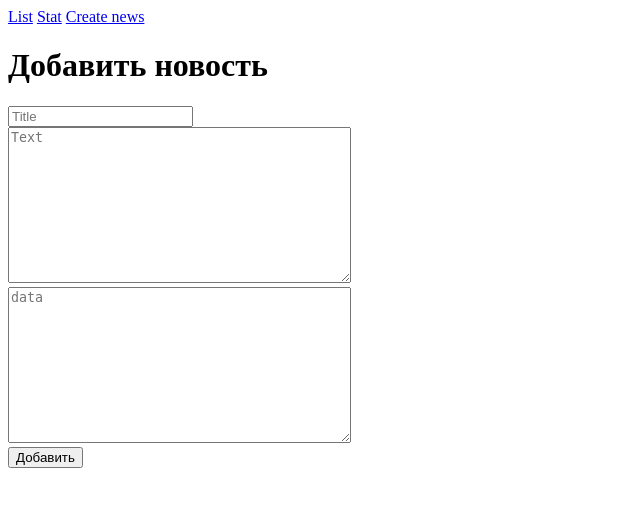
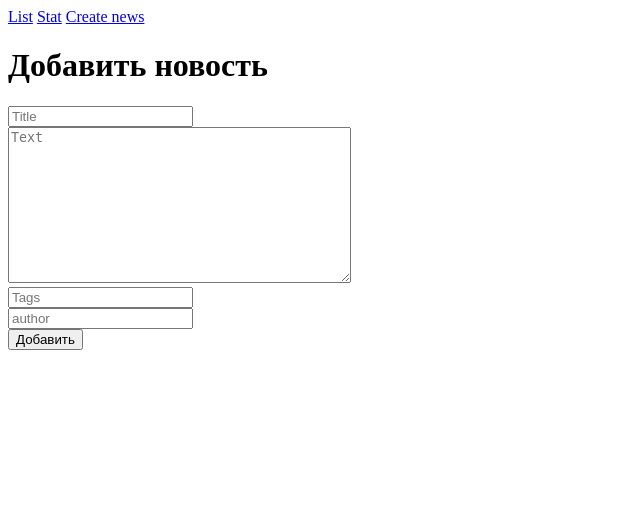
Before and after one commit to mishakolyvanov/NEWS_site, a Django app: page /NewsApp/create in a window 1280 px wide. Shown: the top 507 px of the page, without its empty margins (0-640 px from the left). Run offline with Django 3.2, Linux system fonts and the light colour scheme.

Commit message:
forms fix

```diff
--- a/NewsApp/forms.py
+++ b/NewsApp/forms.py
@@ -5,8 +5,7 @@ from django.forms import ModelForm, TextInput, DateTimeInput, Textarea, DateTime
 class NewsForm(ModelForm):
     class Meta:
         model = News
-        fields = ['news_title', 'news_text', 'pub_date']
-
+        fields = ['news_title', 'news_text', 'tag', 'author']
         widgets = {
             "news_title": TextInput(attrs={
                 'placeholder': 'Title'
@@ -14,10 +13,13 @@ class NewsForm(ModelForm):
             "news_text": Textarea(attrs={
                 'placeholder': 'Text'
             }),
-            # "tag": TextInput(attrs={
-            #     'placeholder': 'Tags'
-            # })
-            "pub_date": Textarea(attrs={
-                'placeholder': 'data'
+            "tag": TextInput(attrs={
+                'placeholder': 'Tags'
+            }),
+            # "pub_date": DateTimeInput(attrs={
+            #     'type': 'datetime-local'
+            # }),
+            "author": TextInput(attrs={
+                'placeholder': 'author'
             })
         }
--- a/NewsApp/models.py
+++ b/NewsApp/models.py
@@ -1,9 +1,13 @@
 from django.db import models
 from django.contrib.auth.models import User
-
+from django.db.models.functions import datetime
+import datetime
 
 class Tag(models.Model):
     title = models.CharField(max_length=30)
+
+    class Meta:
+        ordering = ['title']
 
     def __str__(self):
         return self.title
@@ -13,9 +17,10 @@ class News(models.Model):
     # csrf_token = models.TextField('Токен')
     news_title = models.CharField('Заголовок', max_length=200)
     news_text = models.TextField('Текст новости')
-    pub_date = models.TextField('Время публикации новости')
+    pub_date = models.DateTimeField(default=datetime.datetime.now)
     views_count = models.IntegerField(default=0)
-    tag = models.ManyToManyField(Tag)
+    tag = models.ManyToManyField(Tag, blank=True)
+    author = models.CharField('Автор', max_length=200)
 
     def __str__(self):
         return self.news_title
--- a/NewsApp/templates/create.html
+++ b/NewsApp/templates/create.html
@@ -1,3 +1,28 @@
+{% extends 'base.html' %}
+
+    {% block title %}Добавить новость{% endblock %}
+
+{% block content %}
+    <div>
+        <h1>Добавить новость</h1>
+        <form  method="post">
+            {% csrf_token %}
+            {{ form.news_title }}<br>
+            {{ form.news_text }}<br>
+{#            {{ form.pub_date }}<br>#}
+            {{ form.tag }}<br>
+            {{ form.author }}<br>
+            <span>{{ error }}</span>
+            <button type="submit">Добавить</button>
+        </form>
+    </div>
+
+{% endblock %}
+
+
+
+
+
 {#{% extends 'base.html' %}#}
 {##}
 {#{% block content %}#}
@@ -16,28 +41,9 @@
 {#      <input type="submit" value="Save" />#}
 {#    </form>#}
 {##}
-{#{% endblock content %}#}
+{#{% endblock content %}#}}
 
-{% extends 'base.html' %}
-
-    {% block title %}Добавить новость{% endblock %}
-
-{% block content %}
-    <div>
-        <h1>Добавить новость</h1>
-        <form  method="post">
-            {% csrf_token %}
-            {{ form.news_title }}<br>
-            {{ form.news_text }}<br>
-{#            {{ form.tag }}<br>#}
-            {{ form.pub_date }}<br>
 
 {#            <input type="text" placeholder="Title"><br>#}
 {#            <textarea class="form-control" placeholder="Text"></textarea><br>#}
 {#            <input type="text" placeholder="Tag"><br>#}
-            <span>{{ error }}</span>
-            <button type="submit">Добавить</button>
-        </form>
-    </div>
-
-{% endblock %}
--- a/NewsApp/templates/stat.html
+++ b/NewsApp/templates/stat.html
@@ -9,7 +9,7 @@
     {% if stat_news_list %}
 
         {% for a in stat_news_list %}
-            <a href="{% url 'NewsApp:detail' a.id %}">{{a.news_title}}&nbsp;&nbsp;&nbsp{{ a.pub_date }}&nbsp;&nbsp;&nbsp{{ a.views_count }}&#128065;<br></a>
+            <a href="{% url 'NewsApp:detail' a.id %}">{{a.news_title}}&nbsp;&nbsp;&nbsp{{ a.views_count }}&#128065;<br></a>
 
         {% endfor %}
 
```
Also changed, not shown: NewsApp/migrations/0003_news_csrfmiddlewaretoken.py (added), NewsApp/migrations/0004_auto_20210629_1507.py (added), NewsApp/migrations/0005_auto_20210629_1536.py (added), NewsApp/migrations/0006_auto_20210629_1652.py (added), NewsApp/migrations/0007_auto_20210629_1726.py (added), NewsApp/migrations/0008_auto_20210629_1733.py (added), NewsApp/migrations/0009_auto_20210629_1736.py (added), NewsApp/migrations/0010_auto_20210629_1739.py (added), NewsApp/migrations/0011_auto_20210629_1742.py (added), NewsApp/views.py (line endings or trailing spaces), db.sqlite3.
